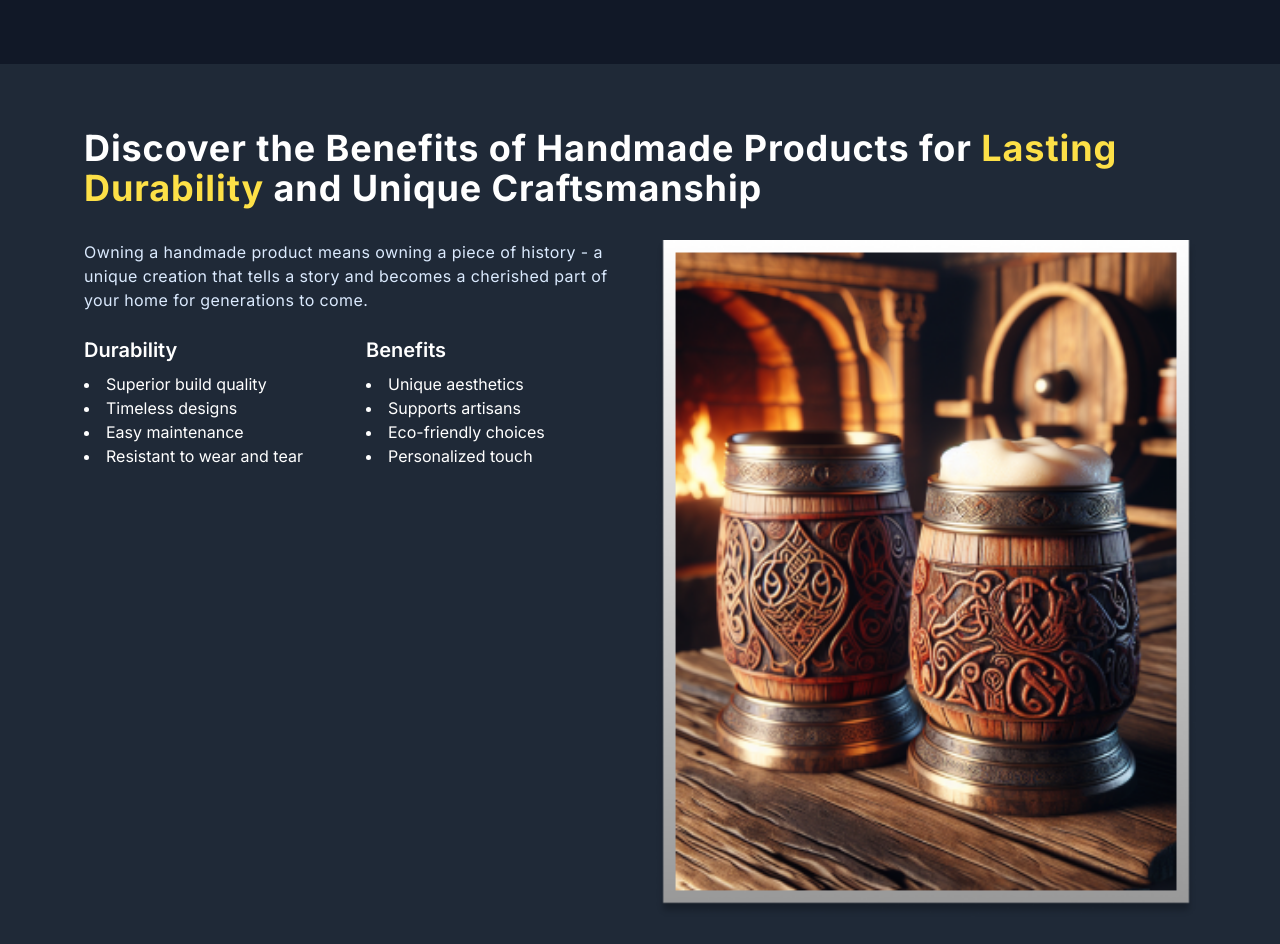
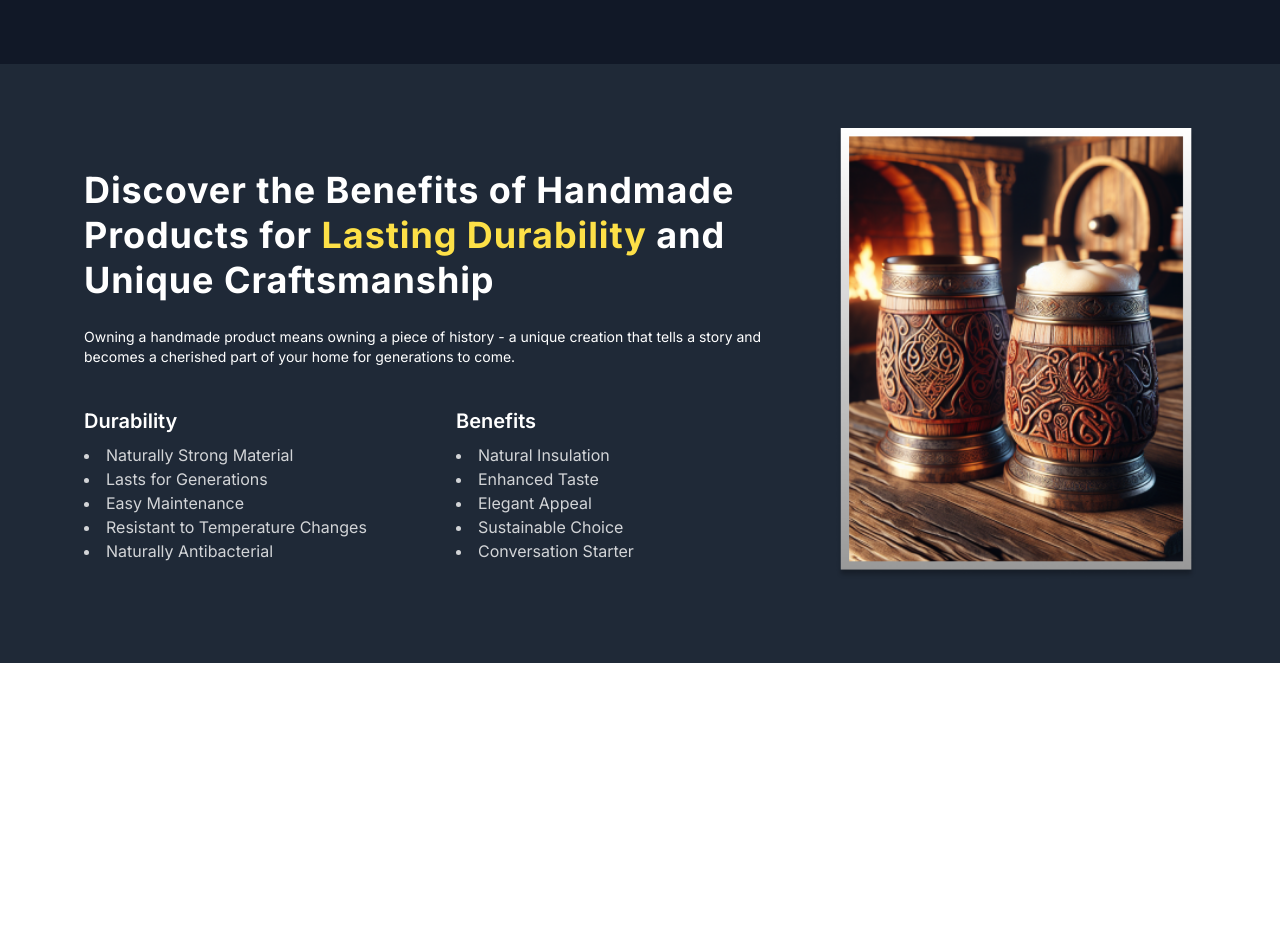
Before and after one commit to saadsalmany/Artwork-Maestro, a Next.js app: page / in a window 1280 px wide. Shown: the part 2240-3184 px from the top of the page. Built offline with nearby package versions, Linux system fonts and the light colour scheme.

Commit message:
made some changes

```diff
--- a/app/Components/BenefitSection.js
+++ b/app/Components/BenefitSection.js
@@ -5,58 +5,58 @@ function BenefitSection() {
   return (
     <div className="bg-gray-800 text-white py-16 px-4 tablet:px-8 desktop:px-16">
       <div className="max-w-6xl mx-auto mobile:p-5 mobile:pt-0">
-        <h2 className="text-2xl tracking-wide  tablet:text-4xl font-bold mb-8">
-          Discover the Benefits of Handmade Products for
-          <span className="text-yellow-300"> Lasting Durability</span> and
-          <span className="text-white"> Unique Craftsmanship</span>
-        </h2>
-
-        <div className="flex flex-col desktop:flex-row gap-8">
-          <div className="desktop:w-1/2">
-            <p className="mb-6 text-blue-100 desktop:tracking-wide">
+        <div className="desktop:flex desktop:gap-8">
+          <div className="desktop:w-2/3">
+            <h2 className="text-[7.5vw] tracking-wide leading-snug tablet:text-4xl font-bold mb-6 mt-5 desktop:mt-10
+            desktop:leading-tight">
+              Discover the Benefits of Handmade Products for
+              <span className="text-yellow-300"> Lasting Durability</span> and
+              <span className="text-white"> Unique Craftsmanship</span>
+            </h2>
+            <p className="mb-10 text-white font-normal text-sm">
               Owning a handmade product means owning a piece of history - a
               unique creation that tells a story and becomes a cherished part of your
               home for generations to come.
             </p>
-          <div className="desktop:w-1/2">
+          <div className=" desktop:hidden mobile:block tablet:block w-[65vw] mb-10">
             <Image
               src="/BenefitImage.png"
               alt="Handmade crafts"
               width={500}
               height={400}
-              className="rounded-desktop desktop:hidden shadow-desktop object-cover w-full h-full"
+              className="rounded-desktop shadow-desktop object-cover w-full h-full mt-10 desktop:mt-0"
             />
           </div>
-
             <div className="grid grid-cols-1 tablet:grid-cols-2 gap-6">
               <div>
                 <h3 className="text-xl font-semibold mb-2 text-white">Durability</h3>
-                <ul className="list-disc list-inside text-white">
-                  <li>Superior build quality</li>
-                  <li>Timeless designs</li>
-                  <li>Easy maintenance</li>
-                  <li>Resistant to wear and tear</li>
+                <ul className="list-disc list-inside text-white opacity-80">
+                  <li>Naturally Strong Material</li>
+                  <li>Lasts for Generations</li>
+                  <li>Easy Maintenance</li>
+                  <li>Resistant to Temperature Changes</li>
+                  <li>Naturally Antibacterial</li>
                 </ul>
               </div>
               <div>
                 <h3 className="text-xl font-semibold mb-2 text-white">Benefits</h3>
-                <ul className="list-disc list-inside text-white">
-                  <li>Unique aesthetics</li>
-                  <li>Supports artisans</li>
-                  <li>Eco-friendly choices</li>
-                  <li>Personalized touch</li>
+                <ul className="list-disc list-inside text-white opacity-80">
+                  <li>Natural Insulation</li>
+                  <li>Enhanced Taste</li>
+                  <li>Elegant Appeal</li>
+                  <li>Sustainable Choice</li>
+                  <li>Conversation Starter</li>
                 </ul>
               </div>
             </div>
           </div>
-
-          <div className="desktop:w-1/2 tablet:hidden mobile:hidden desktop:flex ">
+          <div className=" mobile:hidden desktop:flex tablet:hidden desktop:w-1/3">
             <Image
               src="/BenefitImage.png"
               alt="Handmade crafts"
               width={500}
               height={400}
-              className="rounded-desktop shadow-desktop object-cover w-full h-full"
+              className="rounded-desktop shadow-desktop object-cover w-full h-full mt-10 desktop:mt-0"
             />
           </div>
         </div>
--- a/app/Components/HeroSection.js
+++ b/app/Components/HeroSection.js
@@ -58,7 +58,7 @@ const HeroSection = () => {
         ref={sectionRef}
         className="hero-section bg-white min-h-screen flex flex-col tablet:items-center desktop:flex-row items-stretch justify-between px-6 tablet:px-16 desktop:px-26 max-w-7xl mx-auto relative"
       >
-        <div className="content-wrapper desktop:gap-5 tablet:gap-7 gap-2 flex-1 pt-16 tablet:pt-28 desktop:pt-16 flex flex-col tablet:items-center desktop:items-start desktop:max-w-[50%]">
+        <div className="content-wrapper desktop:gap-5 tablet:gap-7 gap-2 flex-1 pt-20 tablet:pt-28 desktop:pt-16 flex flex-col tablet:items-center desktop:items-start desktop:max-w-[50%]">
           <h1
             ref={(el) => (elementsRef.current.heading = el)}
             className="text-[7vw] tablet:text-[6vw] desktop:text-[3vw] font-medium font-outfit mb-0 desktop:leading-relaxed text-secondary-blue tablet:text-center desktop:text-left"
```
